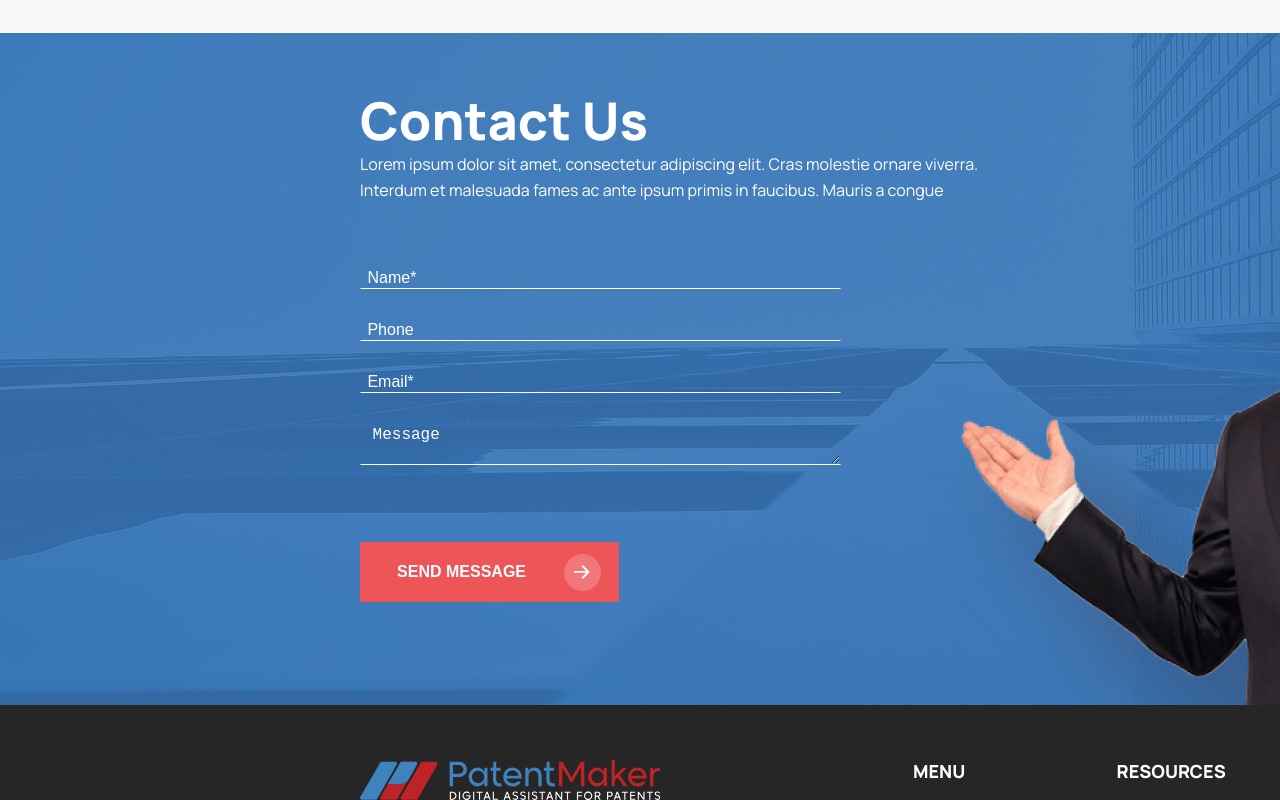
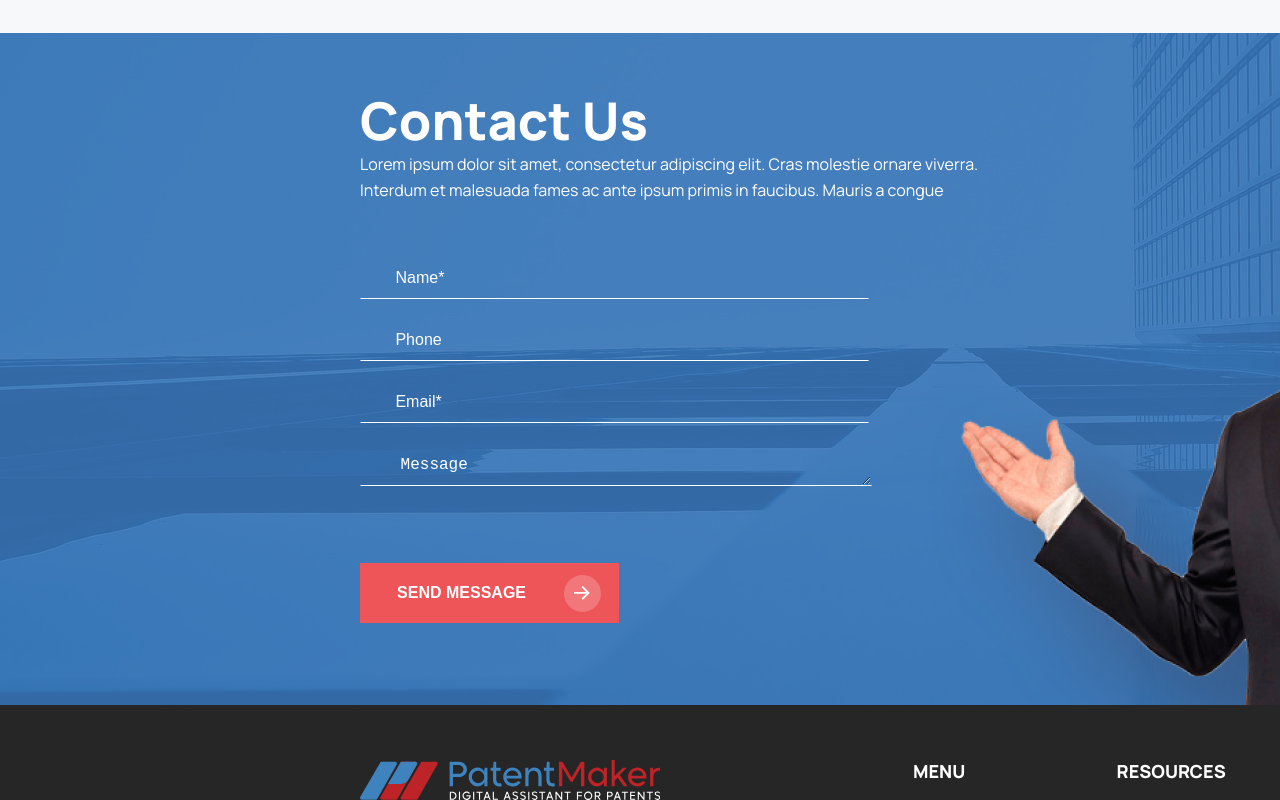
Before and after one commit to MYGelo/Patentmaker, a website: page index.html in a window 1280 px wide. Shown: the part 4917-5717 px from the top of the page. Drawn offline with Linux system fonts and the light colour scheme.

Commit message:
DAY5(2.34)

```diff
--- a/css/styles.css
+++ b/css/styles.css
@@ -13,11 +13,8 @@
   --cubic-bezier: cubic-bezier(0.4, 0, 0.2, 1);
 }
 @media screen and (max-width: 479px) {
-
 }
 @media screen and (min-width: 480px) {
-
-
 }
 body {
   margin: 0 auto;
@@ -44,7 +41,6 @@ h4 {
   font-style: normal;
   line-height: 120%; /* 64.8px */
 }
-
 
 @property --myColor1 {
   syntax: '<color>';
@@ -634,8 +630,7 @@ h4 {
 .video-section__title {
   color: #fff;
   text-align: center;
-
-  text-align: center;
+  font-size: 24px;
 }
 .video-section__text {
   color: #fff;
@@ -744,6 +739,8 @@ h4 {
 }
 
 .contactUs__input {
+  padding-left: 30px;
+  padding-bottom: 11px;
   width: 475px;
 
   margin: 15px auto 15px auto;
@@ -763,14 +760,28 @@ h4 {
 .contactUs__input:focus,
 .contactUs__input:focus-within,
 .contactUs__input:focus-visible {
-  border-color: white;
-  outline: 1px solid white;
+  border-color: 1px solid transparent;
+  outline: 1px solid transparent;
   border-radius: 4px;
+  border-bottom: 1px solid red;
+  border-bottom-left-radius: 4px;
 
   -webkit-box-shadow: 0 0 0px 1000px transparent inset;
 }
 .contactUs__input::placeholder {
   color: #fff;
+
+}
+
+.contactUs__label {
+  position: relative;
+}
+
+.contactUs__svg {
+  position: absolute;
+  bottom: 27px;
+  width: 24px;
+  height: 24px;
 }
 
 .footer {
--- a/index.html
+++ b/index.html
@@ -371,7 +371,10 @@
             </p>
             <form>
               <label for="input-name">
-                <div>
+                <div class="contactUs__label">
+                  <svg class="contactUs__svg">
+                    <use href="./images/symbol-defs.svg#icon-Frame-14"></use>
+                  </svg>
                   <input
                     class="contactUs__input"
                     type="input-name"
@@ -379,15 +382,16 @@
                     placeholder=" Name*"
                     required=""
                     id="input-name"
+                    autocomplete="off"
                   />
-                  <!-- <svg class="modal__svg">
-                  <use href="./images/icons.svg#person"></use>
-                </svg> -->
                 </div>
               </label>
 
               <label for="input-phone">
-                <div>
+                <div class="contactUs__label">
+                  <svg class="contactUs__svg">
+                    <use href="./images/symbol-defs.svg#icon-Frame-15"></use>
+                  </svg>
                   <input
                     class="contactUs__input"
                     type="input-phone"
@@ -395,15 +399,16 @@
                     placeholder=" Phone"
                     required=""
                     id="input-phone"
+                    autocomplete="off"
                   />
-                  <!-- <svg class="modal__svg">
-                  <use href="./images/icons.svg#phone"></use>
-                </svg> -->
                 </div>
               </label>
 
               <label for="input-mail">
-                <div>
+                <div class="contactUs__label">
+                  <svg class="contactUs__svg">
+                    <use href="./images/symbol-defs.svg#icon-Frame-16"></use>
+                  </svg>
                   <input
                     class="contactUs__input"
                     type="input-email"
@@ -411,24 +416,26 @@
                     placeholder=" Email*"
                     required=""
                     id="input-email"
+                    autocomplete="off"
                   />
-                  <!-- <svg class="modal__svg">
-                  <use href="./images/icons.svg#email"></use>
-                </svg> -->
                 </div>
               </label>
 
               <label for="input-massage">
+                <div class="contactUs__label">
+                  <svg class="contactUs__svg">
+                    <use href="./images/symbol-defs.svg#icon-Frame-17"></use>
+                  </svg>
                   <textarea
+                    style="width: 478px; height: 18px"
                     class="contactUs__input"
                     name="feedback"
                     placeholder=" Message"
                     resize="none"
+                    autocomplete="off"
                   ></textarea>
+                </div>
               </label>
-
-              <!-- <button type="submit">Send message</button> -->
-            </form>
 
               <button class="btn button__tertiary contactUs__btn" type="submit">
                 Send message
@@ -438,6 +445,7 @@
                   </svg>
                 </div>
               </button>
+            </form>
           </div>
         </section>
       </hero>
```
Also changed, not shown: images/symbol-defs.svg. Lines whose indentation alone changed are shown as unchanged.
